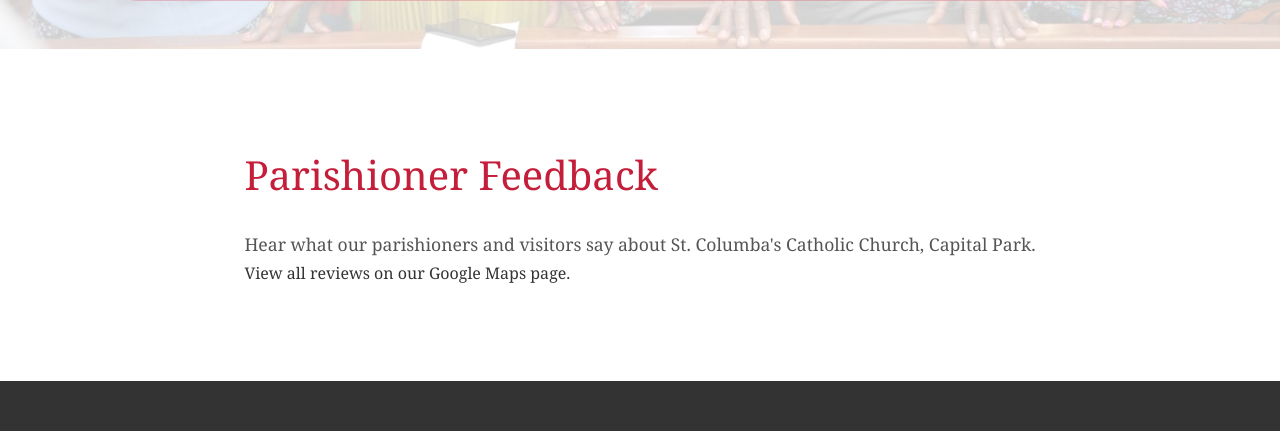
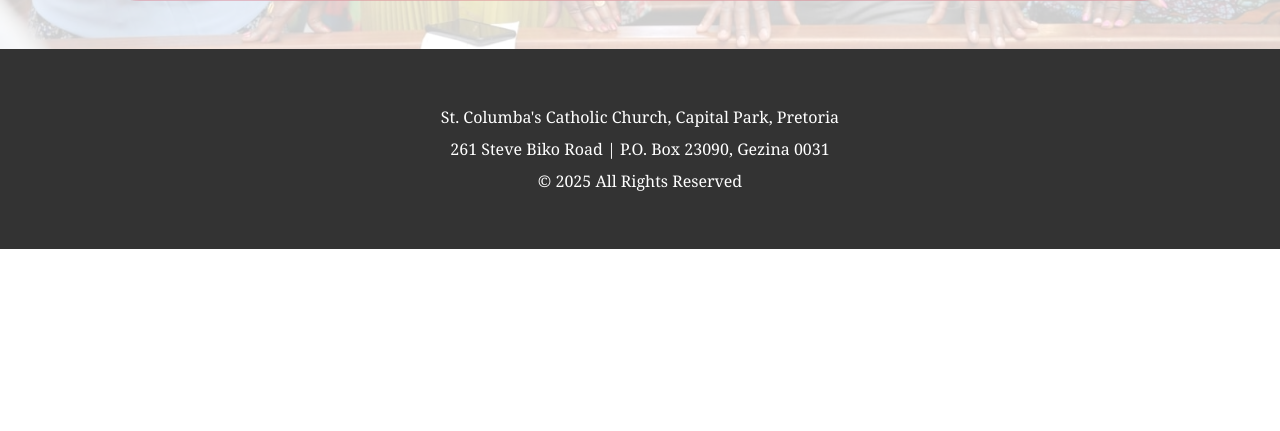
Before and after one commit to rgadah/church, a plain HTML site: page index.html in a window 1280 px wide. Shown: the part 2620-3051 px from the top of the page. After the commit the page ends 2869 px from the top, so only its background shows below. Drawn offline with nearby package versions, Linux system fonts and the light colour scheme; a script that the page names is missing.

Commit message:
Projectre5656abcdefghijklmnopqr

```diff
--- a/index.html
+++ b/index.html
@@ -912,20 +912,7 @@
     <p class="community-description" id="communityText">Experience the warmth and fellowship of our parish family. Whether you're seeking spiritual growth, community service opportunities, or simply a place to belong, we welcome you with open arms.</p><a href="community.html" class="cta-button">Get Involved</a>
    </div>
   </section>
-  <section class="content-section">
-  <div class="section-container">
-    <h2 class="section-title" id="reviewsTitle">Parishioner Feedback</h2>
-    <p class="section-description">Hear what our parishioners and visitors say about St. Columba's Catholic Church, Capital Park.</p>
 
-    <!-- Google Reviews Widget -->
-    <div class="reviews-widget">
-      <div class="sk-ww-google-reviews" data-embed-id="25628529"></div>
-      <script src="https://widgets.sociablekit.com/google-reviews/widget.js" defer></script>
-    </div>
-
-    <p class="section-note">View all reviews on our <a href="https://www.google.com/maps/place/St.+Columba's+Catholic+Church,+Pretoria" target="_blank">Google Maps page</a>.</p>
-  </div>
-</section>
   <footer>
    <div class="footer-content">
     <p class="footer-text">St. Columba's Catholic Church, Capital Park, Pretoria</p>
```
